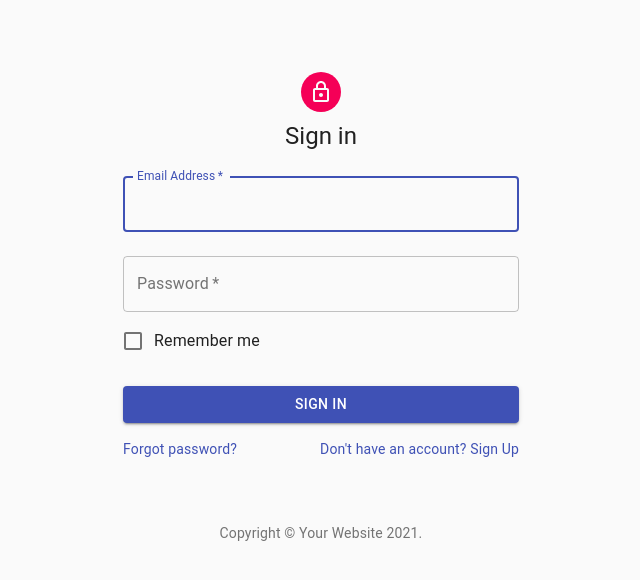
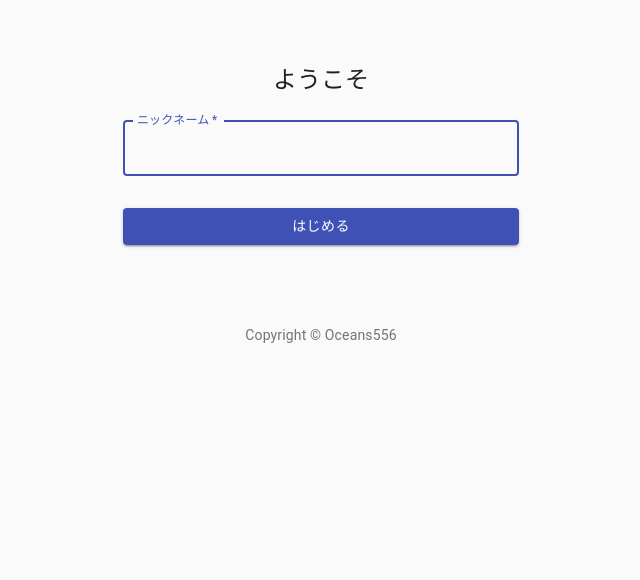
Before and after one commit to 556-mizusawa/rtf-101-chatapp, a React (Create React App) app: page / in a window 1280 px wide. Shown: the top 580 px of the page, without its empty margins (319-959 px from the left). Built offline with nearby package versions, Linux system fonts and the light colour scheme.

Commit message:
update signin page

```diff
--- a/src/components/SignIn.tsx
+++ b/src/components/SignIn.tsx
@@ -1,30 +1,24 @@
 import React from 'react';
-import Avatar from '@material-ui/core/Avatar';
 import Button from '@material-ui/core/Button';
 import CssBaseline from '@material-ui/core/CssBaseline';
 import TextField from '@material-ui/core/TextField';
-import FormControlLabel from '@material-ui/core/FormControlLabel';
-import Checkbox from '@material-ui/core/Checkbox';
 import Link from '@material-ui/core/Link';
-import Grid from '@material-ui/core/Grid';
 import Box from '@material-ui/core/Box';
-import LockOutlinedIcon from '@material-ui/icons/LockOutlined';
+
 import Typography from '@material-ui/core/Typography';
 import { makeStyles, Theme } from '@material-ui/core/styles';
 import Container from '@material-ui/core/Container';
 
-function Copyright() {
+const Copyright = () => {
   return (
     <Typography variant="body2" color="textSecondary" align="center">
       {'Copyright © '}
-      <Link color="inherit" href="https://material-ui.com/">
-        Your Website
-      </Link>{' '}
-      {new Date().getFullYear()}
-      {'.'}
+      <Link color="inherit" href="#" target="_blank" rel="noopener">
+        Oceans556
+      </Link>
     </Typography>
   );
-}
+};
 
 const useStyles = makeStyles((theme: Theme) => ({
   paper: {
@@ -53,11 +47,8 @@
     <Container component="main" maxWidth="xs">
       <CssBaseline />
       <div className={classes.paper}>
-        <Avatar className={classes.avatar}>
-          <LockOutlinedIcon />
-        </Avatar>
         <Typography component="h1" variant="h5">
-          Sign in
+          ようこそ
         </Typography>
         <form className={classes.form} noValidate>
           <TextField
@@ -65,26 +56,10 @@
             margin="normal"
             required
             fullWidth
-            id="email"
-            label="Email Address"
-            name="email"
-            autoComplete="email"
+            id="name"
+            label="ニックネーム"
+            name="name"
             autoFocus
-          />
-          <TextField
-            variant="outlined"
-            margin="normal"
-            required
-            fullWidth
-            name="password"
-            label="Password"
-            type="password"
-            id="password"
-            autoComplete="current-password"
-          />
-          <FormControlLabel
-            control={<Checkbox value="remember" color="primary" />}
-            label="Remember me"
           />
           <Button
             type="submit"
@@ -93,20 +68,8 @@
             color="primary"
             className={classes.submit}
           >
-            Sign In
+            はじめる
           </Button>
-          <Grid container>
-            <Grid item xs>
-              <Link href="#" variant="body2">
-                Forgot password?
-              </Link>
-            </Grid>
-            <Grid item>
-              <Link href="#" variant="body2">
-                {"Don't have an account? Sign Up"}
-              </Link>
-            </Grid>
-          </Grid>
         </form>
       </div>
       <Box mt={8}>
```
